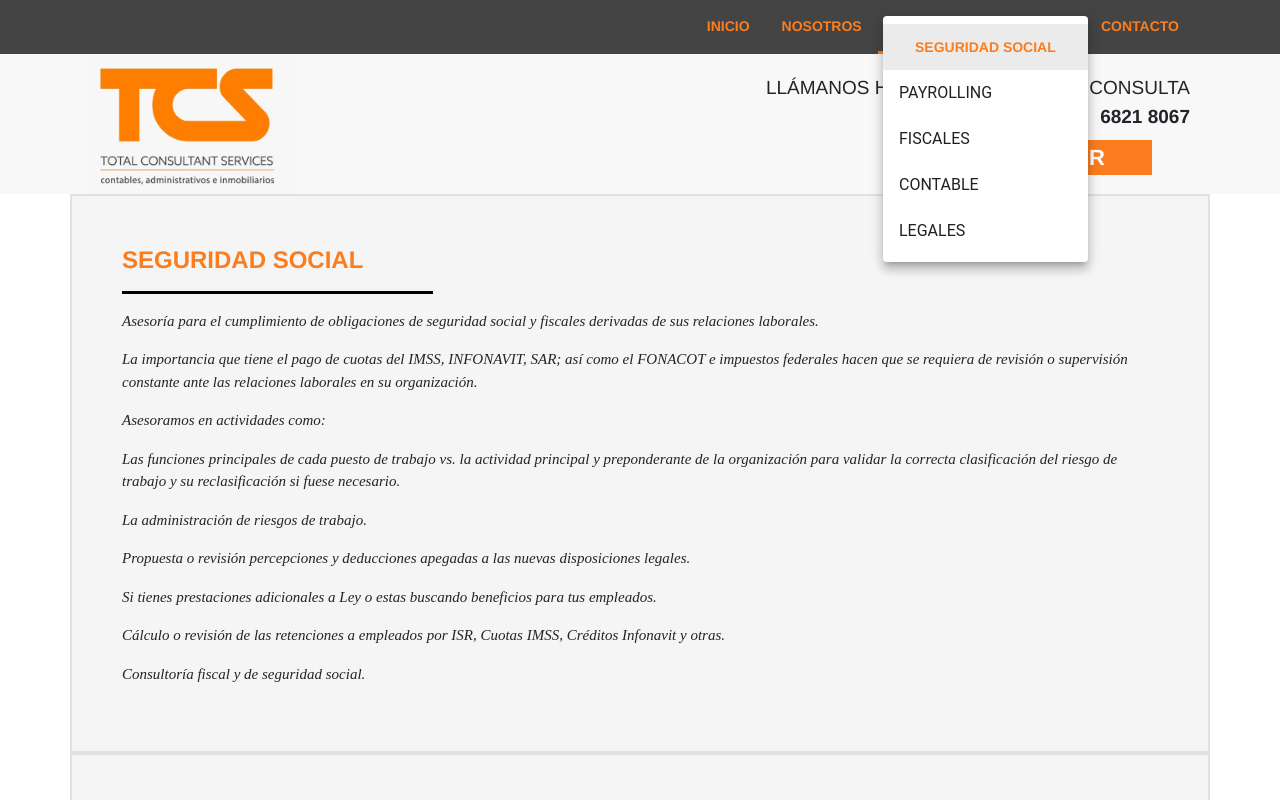
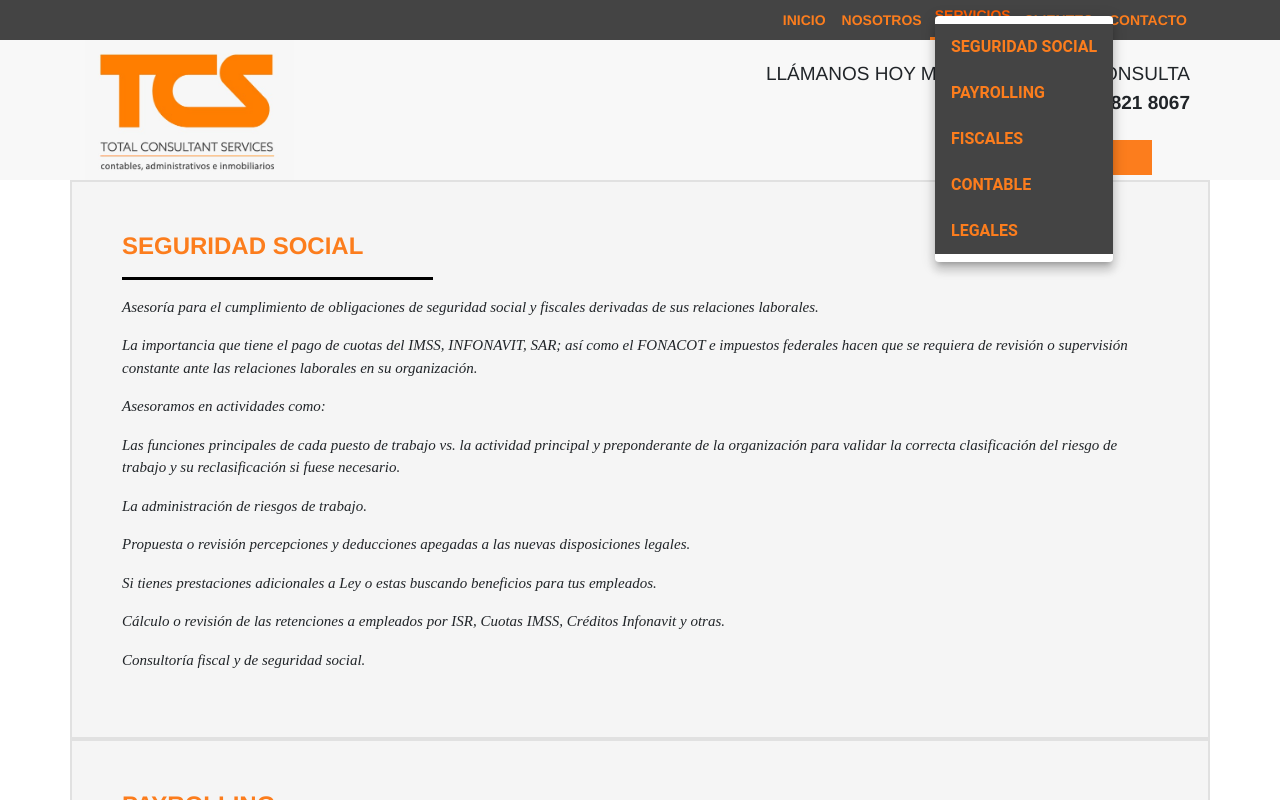
Before and after one commit to OscarCode9/totalConsultant, a React (Create React App) app: page /servicios in a window 1280 px wide. Both pictures are taken after a click on the element "SERVICIOS". Shown: the top 800 px of the page. Built offline with nearby package versions, Linux system fonts and the light colour scheme.

Commit message:
new design and new menu

```diff
--- a/package.json
+++ b/package.json
@@ -10,6 +10,7 @@
     "react": "^16.4.2",
     "react-dom": "^16.4.2",
     "react-router-dom": "^4.3.1",
+    "react-router-hash-link": "^1.2.1",
     "react-scripts": "1.1.4",
     "react-toastify": "^4.4.0",
     "reactstrap": "^6.3.1",
--- a/src/Components/Header/index.js
+++ b/src/Components/Header/index.js
@@ -5,7 +5,6 @@ import {
 	NavbarToggler,
 	Nav,
 	NavItem,
-	NavLink,
 	Container,
 	Col,
 	Row
@@ -15,10 +14,10 @@ import { Link } from 'react-router-dom';
 import { linkStyle, navdown, logoStyle } from './styles'
 import './style.css'
 import { withRouter } from 'react-router-dom'
-import Button from '@material-ui/core/Button'
 import Menu from '@material-ui/core/Menu'
 import MenuItem from '@material-ui/core/MenuItem'
-
+import { withStyles } from '@material-ui/core/styles'
+import { HashLink as NavLink } from 'react-router-hash-link';
 const buttonStyle = {
 	backgroundColor: '#FC7D1D',
 	fontFamily: 'Helvetica',
@@ -31,6 +30,17 @@ const buttonStyle = {
 	right: '10%',
 	top: '140px'
 }
+
+
+const styles = theme => ({
+  menu: {
+    backgroundColor: '#444',
+    color: '#fc7d1d',
+    fontWeight: '700'
+  }
+})
+
+
 
 
 class Example extends React.Component {
@@ -131,8 +141,10 @@ class Example extends React.Component {
 
 
 	toggle() {
-		this.setState({
-			isOpen: !this.state.isOpen
+		this.setState(prevState => {
+
+			return { isOpen: !prevState.isOpen }
+
 		});
 	}
 	changeActive = (id) => {
@@ -150,7 +162,6 @@ class Example extends React.Component {
 		}
 		this.setState(prevState => {
 			const newNavItem = prevState.navItems.map(item => {
-				console.log(item.text, id)
 				if (item.path === id) {
 					item.active = true;
 				} else {
@@ -199,6 +210,7 @@ class Example extends React.Component {
 	}
 	render() {
 		const { anchorEl } = this.state;
+		 const { classes } = this.props;
 		return (
 			<div>
 				<Navbar style={this.state.scrollPosition > 50 ? {
@@ -222,7 +234,7 @@ class Example extends React.Component {
 													aria-owns={anchorEl ? 'simple-menu' : undefined}
 													aria-haspopup="true"
 													onClick={this.handleClick}
-													style={item.active ? { ...linkStyle, padding: '10px' } : { ...linkStyle, color: '#FC7D1D', padding: '10px' }}
+													style={item.active ? { ...linkStyle, padding: '0px' } : { ...linkStyle, color: '#FC7D1D', padding: '2px' }}
 												>
 													{item.text}
 												</div>
@@ -245,26 +257,85 @@ class Example extends React.Component {
 								})}
 
 								<Menu
+
 									id="simple-menu"
 									anchorEl={anchorEl}
 									open={Boolean(anchorEl)}
 									onClose={this.handleClose}
+
 								>
-									<MenuItem onClick={this.handleClose}>
+
 										<NavLink
+											id={'/servicios#SEGURIDADSOCIAL'}
+											onClick={(e) => { this.changeActive(e.target.id) }}
+											style={{ ...linkStyle, color: '#FC7D1D' }}
+											to={'/servicios#SEGURIDADSOCIAL'}
+											tag={Link}
+										>
+										<MenuItem className={classes.menu} onClick={this.handleClose}>
+											SEGURIDAD SOCIAL
+											</MenuItem>
+											</NavLink>
+
+
+										<NavLink
+											id={'/servicios#PAYROLLING'}
+											onClick={(e) => { this.changeActive(e.target.id) }}
+											style={{ ...linkStyle, color: '#FC7D1D' }}
+											to={'/servicios#PAYROLLING'}
+											tag={Link}
+										>
+										<MenuItem className={classes.menu} onClick={this.handleClose}>
+											PAYROLLING
+											</MenuItem>
+										</NavLink>
+
+
+
+									<NavLink
+											id={'/servicios#FISCALES'}
+											onClick={(e) => { this.changeActive(e.target.id) }}
+											style={{ ...linkStyle, color: '#FC7D1D' }}
+											to={'/servicios#FISCALES'}
+											tag={Link}
+										>
+										<MenuItem className={classes.menu} onClick={this.handleClose}>
+											FISCALES
+											</MenuItem>
+										</NavLink>
+
+
+
+
+									<NavLink
+											id={'/servicios#CONTABLE'}
+											onClick={(e) => { this.changeActive(e.target.id) }}
+											style={{ ...linkStyle, color: '#FC7D1D' }}
+											to={'/servicios#CONTABLE'}
+											tag={Link}
+										>
+										<MenuItem className={classes.menu} onClick={this.handleClose}>
+											CONTABLE
+											</MenuItem>
+										</NavLink>
+
+
+
+
+									<NavLink
 											id={'/servicios'}
 											onClick={(e) => { this.changeActive(e.target.id) }}
 											style={{ ...linkStyle, color: '#FC7D1D' }}
-											to={'/servicios'}
+											to={'/servicios#LEGALES'}
 											tag={Link}
 										>
-											SEGURIDAD SOCIAL
-											</NavLink>
-									</MenuItem>
-									<MenuItem onClick={this.handleClose}>PAYROLLING</MenuItem>
-									<MenuItem onClick={this.handleClose}>FISCALES</MenuItem>
-									<MenuItem onClick={this.handleClose}>CONTABLE</MenuItem>
-									<MenuItem onClick={this.handleClose}>LEGALES</MenuItem>
+										<MenuItem className={classes.menu} onClick={this.handleClose}>
+											LEGALES
+											</MenuItem>
+										</NavLink>
+
+
+
 
 
 								</Menu>
@@ -303,4 +374,4 @@ class Example extends React.Component {
 	}
 }
 
-export default withRouter(Example)
+export default withStyles(styles)(withRouter(Example))
--- a/src/Components/Servicios/index.js
+++ b/src/Components/Servicios/index.js
@@ -86,7 +86,7 @@ export default class Home extends Component {
 
         <Container>
           <Row>
-          <Col style={info} lg={12}>
+          <Col id='SEGURIDADSOCIAL' style={info} lg={12}>
               <div style={{ padding: '50px', textAlign: 'left' }} >
                 <h4 style={{ fontWeight: 700 , color:  'rgb(252, 125, 29)'  }} >SEGURIDAD SOCIAL</h4>
                 <hr style={hrStyle} />
@@ -105,7 +105,7 @@ export default class Home extends Component {
               </div>
             </Col>
 
-            <Col style={info} lg={12}>
+            <Col id='PAYROLLING' style={info} lg={12}>
               <div style={{ padding: '50px', textAlign: 'left' }} >
                 <h4 style={{ fontWeight: 700, color:  'rgb(252, 125, 29)'  }} >PAYROLLING</h4>
                 <hr style={hrStyle} />
@@ -126,7 +126,7 @@ export default class Home extends Component {
               </div>
             </Col>
 
-            <Col style={info} lg={12}>
+            <Col id='FISCALES' style={info} lg={12}>
               <div style={{ padding: '50px', textAlign: 'left' }} >
                 <h4 style={{ fontWeight: 700, color:  'rgb(252, 125, 29)'   }} >FISCALES</h4>
                 <hr style={hrStyle} />
@@ -145,7 +145,7 @@ export default class Home extends Component {
 
               </div>
             </Col>
-            <Col style={info} lg={12}>
+            <Col id='CONTABLE' style={info} lg={12}>
               <div style={{ padding: '50px', textAlign: 'left' }} >
                 <h4 style={{ fontWeight: 700, color:  'rgb(252, 125, 29)'  }} >CONTABLE</h4>
                 <hr style={hrStyle} />
@@ -162,7 +162,7 @@ export default class Home extends Component {
 
               </div>
             </Col>
-            <Col style={info} lg={12}>
+            <Col id='LEGALES' style={info} lg={12}>
               <div style={{ padding: '50px', textAlign: 'left' }} >
                 <h4 style={{ fontWeight: 700, color:  'rgb(252, 125, 29)'   }} >LEGALES</h4>
                 <hr style={hrStyle} />
```
Also changed, not shown: 1 other file (tests, documents, lock files or other folders).
